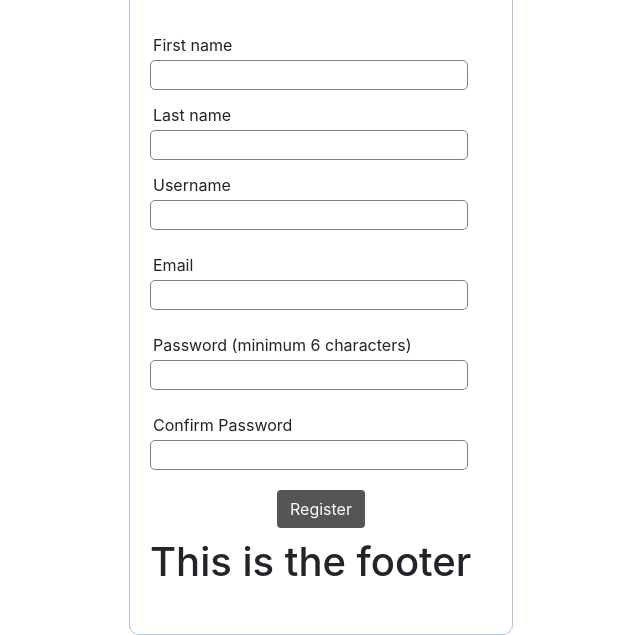
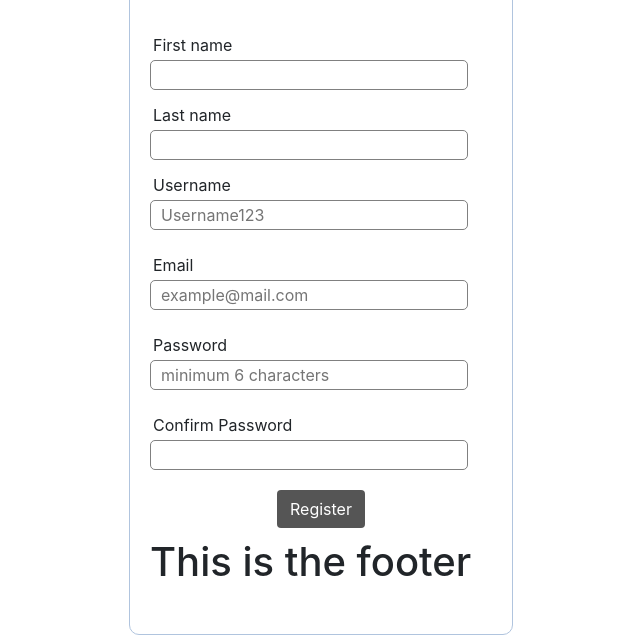
Before and after one commit to Morten95/CodeOps_Forum, a PHP site: page /CodeOps_Forum/index.php?register=1 in a window 1280 px wide. Shown: the part 240-875 px from the top of the page, without its empty margins (319-959 px from the left). Run offline with PHP 8.4, Linux system fonts and the light colour scheme; data comes from the database, SQL or seed files in the repository; data that the repository does not hold is empty.

Commit message:
added char limitations on login username and password

```diff
--- a/view/Register.php
+++ b/view/Register.php
@@ -11,15 +11,15 @@
 		<input type="text" name="lname" maxlength="30">
 	<div class="input-group">
 		<label>Username</label>
-		<input type="text" name="user" required maxlength="20">
+		<input type="text" name="user" required maxlength="20" placeholder="Username123">
 	</div>
 	<div class="input-group">
 		<label>Email</label>
-		<input type="text" name="email" required maxlength="33">
+		<input type="text" name="email" required maxlength="33" placeholder="example@mail.com">
 	</div>
 	<div class="input-group">
-		<label>Password (minimum 6 characters)</label>
-		<input type="password" name="password_1" id="password_1" pattern=".{6,}" maxlength="30">
+		<label>Password</label>
+		<input type="password" name="password_1" id="password_1" pattern=".{6,}" maxlength="30" placeholder="minimum 6 characters">
 	</div>
 	<div class="input-group">
 		<label>Confirm Password</label>
--- a/view/includes/header.php
+++ b/view/includes/header.php
@@ -12,8 +12,8 @@
       <div class="login-container">
 	<?php if (!(isset($_SESSION['username']))) : ?>
 	<form action="index.php" method="POST">
-	  <input type="text" placeholder="username" name="username" required>
-	 <input type="password" placeholder="password" name="password" required>
+	  <input type="text" placeholder="username" name="username" required maxlength="20">
+	 <input type="password" placeholder="password" name="password" required maxlength="33">
 	  <a id="register" href="/CodeOps_Forum/index.php?register=1">Register</a>
 	  <button type="submit">Login</button>
 	</form>
```
